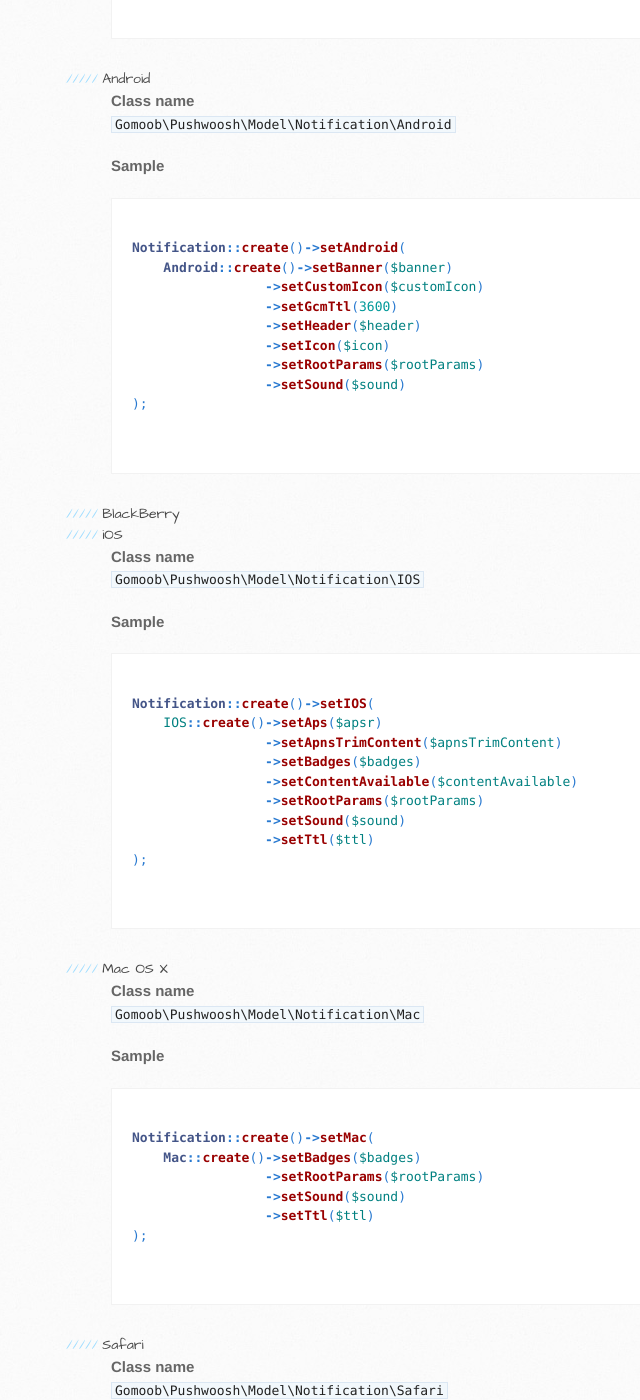
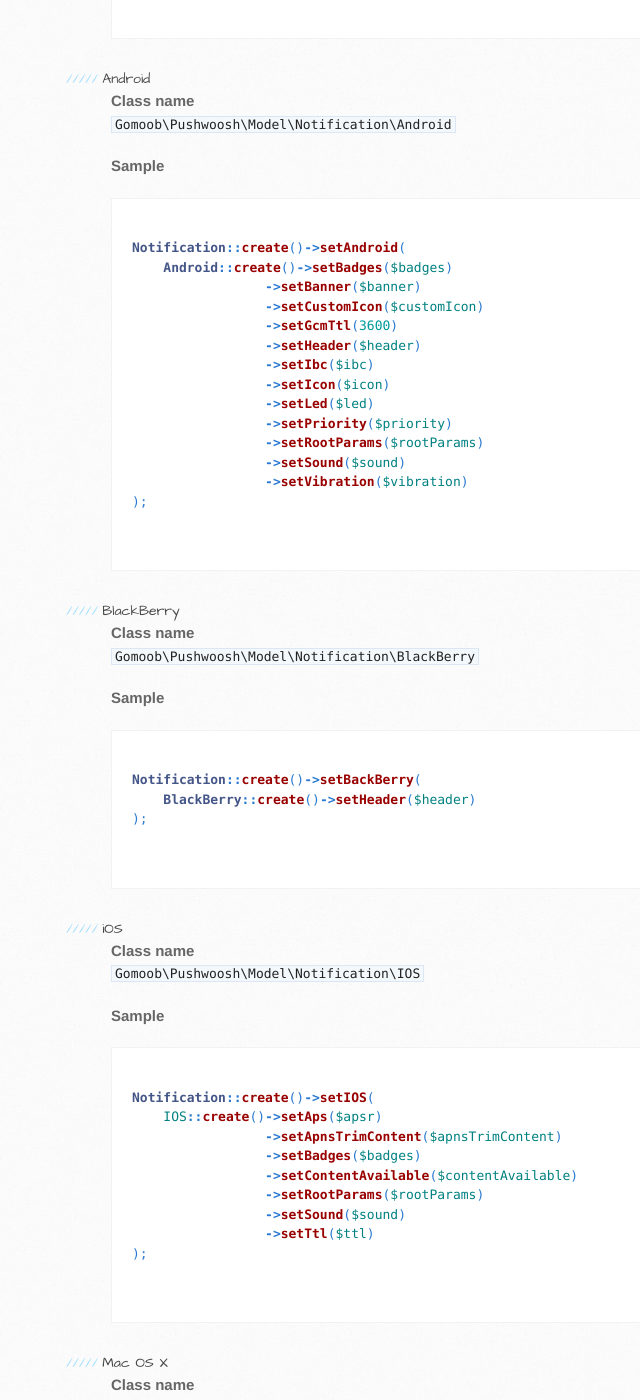
Before and after one commit to gomoob/php-pushwoosh, a Jekyll site: the page built from create-message.html, in a window 1280 px wide and 1400 px high, scrolled down 6168 px. Shown: the whole window, without its empty margins (59-699 px from the left). Built offline with Jekyll 4.4.1, drawn with Linux system fonts in a browser that asks for light colours; some of the changed text lies outside the part shown.

```diff
--- a/create-message.html
+++ b/create-message.html
@@ -367,19 +367,42 @@ Notification::create()->setADM(
     {% highlight php %}
 <?php
 Notification::create()->setAndroid(
-    Android::create()->setBanner($banner)
+    Android::create()->setBadges($badges)
+                 ->setBanner($banner)
                  ->setCustomIcon($customIcon)
                  ->setGcmTtl(3600)
                  ->setHeader($header)
+                 ->setIbc($ibc)
                  ->setIcon($icon)
+                 ->setLed($led)
+                 ->setPriority($priority)
                  ->setRootParams($rootParams)
                  ->setSound($sound)
+                 ->setVibration($vibration)
 );
 ?>
     {% endhighlight %}
 </p>
 
 <h5>BlackBerry</h5>
+
+<p>
+    <b style="font-weight: bold;">Class name</b>
+    <br/>
+    <code>Gomoob\Pushwoosh\Model\Notification\BlackBerry</code>
+</p>
+
+<p>
+    <b style="font-weight: bold;">Sample</b>
+    <br/>
+    {% highlight php %}
+<?php
+Notification::create()->setBackBerry(
+    BlackBerry::create()->setHeader($header)
+);
+?>
+    {% endhighlight %}
+</p>
 
 <h5>iOS</h5>
 
@@ -494,4 +517,25 @@ Notification::create()->setWP(
     {% endhighlight %}
 </p>
 
+<h5>Chrome</h5>
+
+<p>
+    <b style="font-weight: bold;">Class name</b>
+    <br/>
+    <code>Gomoob\Pushwoosh\Model\Notification\Chrome</code>
+</p>
+<p>
+    <b style="font-weight: bold;">Sample</b>
+    <br/>
+    {% highlight php %}
+<?php
+Notification::create()->setChrome(
+    Chrome::create()->setGcmTtl($gcmTtl)
+                ->setIcon($icon)
+                ->setTitle($title)
+);
+?>
+    {% endhighlight %}
+</p>
+
 <h2><code>CreateMessageResponse</code> class</h2>
```
Also changed, not shown: release-history.html (+27 -0 lines).
